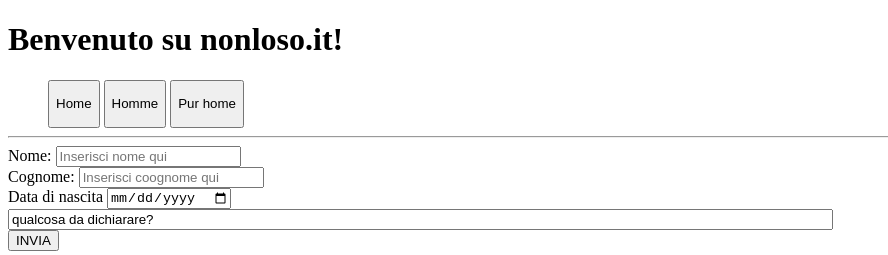
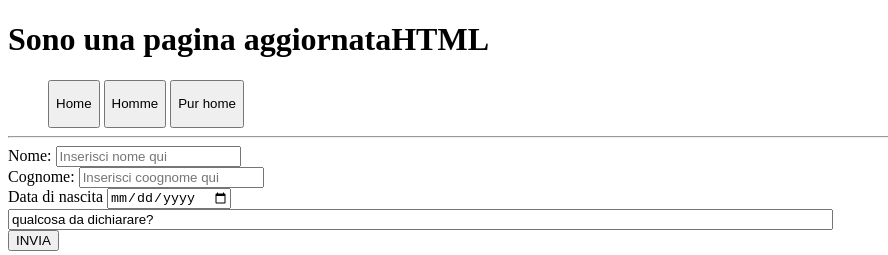
Before and after one commit to giadantioco/Treeschool, a plain HTML site: page Index.html in a window 1280 px wide. Shown: the top 255 px of the page, without its empty margins (0-888 px from the left). Drawn offline with Linux system fonts and the light colour scheme.

Commit message:
24-10-2023

```diff
--- a/Index.html
+++ b/Index.html
@@ -10,7 +10,7 @@
     <!-- sezione header -->
 
     <header>
-        <h1>Benvenuto su nonloso.it!</h1>
+        <h1>Sono una pagina aggiornataHTML</h1>
         <navbar>
             <dd>
                 <button><dl>Home</dl></button>
```
